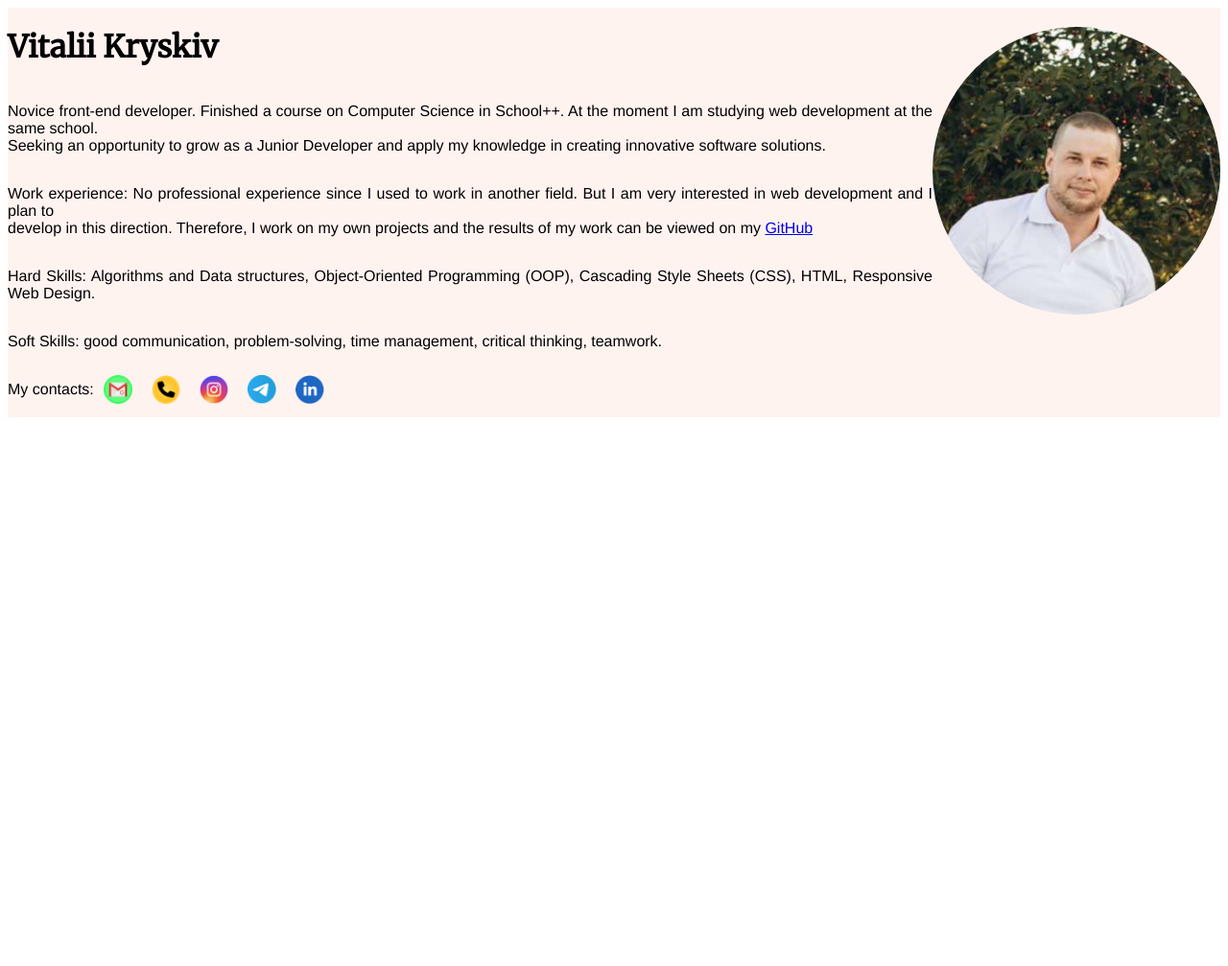
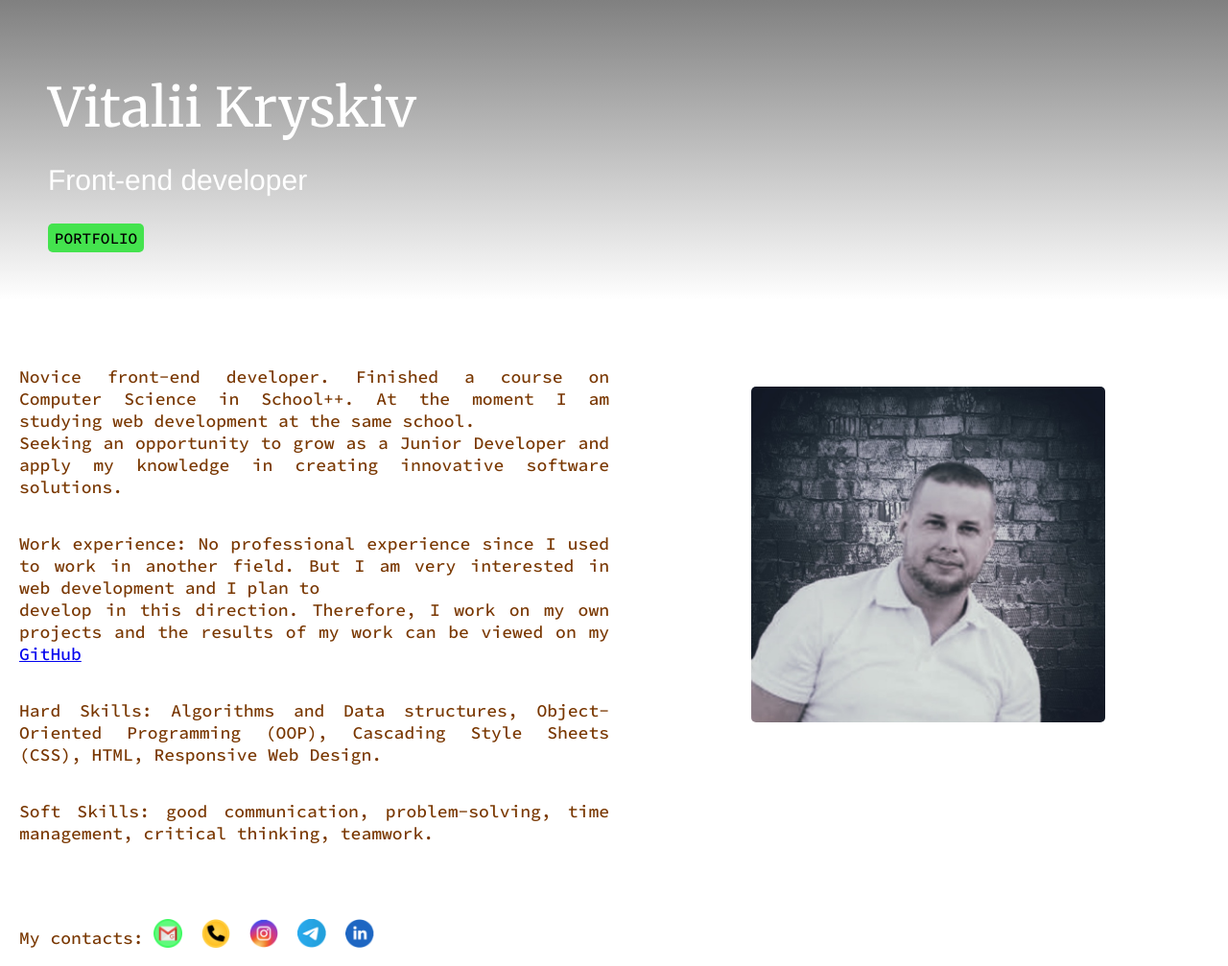
Before and after one commit to itsvetal/itsvetal.github.io, a plain HTML site: page index.html in a window 1280 px wide. Shown: the whole page at 96% size. Before the commit the page ends 800 px from the top, so only its background shows below. Drawn offline with Linux system fonts and the light colour scheme.

Commit message:
Redesign website V2.2

```diff
--- a/index.html
+++ b/index.html
@@ -7,12 +7,30 @@
     <title>Summary of Vitalii Kryskiv</title>
     <link href="https://fonts.googleapis.com/css2?family=Merriweather" rel="stylesheet">
     <link href="https://fonts.googleapis.com/css2?family=Work+Sans" rel="stylesheet">
+    <link href="https://fonts.googleapis.com/css2?family=Source+Code+Pro:ital,wght@0,200..900;1,200..900&display=swap" rel="stylesheet">
 </head>
 <body>
-<!--Create container for the flex items-->
 <div class="container">
+    <header>
+        <div class="nav">
+            <div class="nav_text">
+                <h1>Vitalii Kryskiv</h1>
+                <p>Front-end developer</p>
+                <div class="portfolio">
+                    <div class="portfolio_btn">
+                    <button><span>PORTFOLIO</span></button>
+                    </div>
+                    <div class="dropdown_content">
+                        <a href="https://itsvetal.github.io/di-gi" target="_blank">Di Gi</a>
+                    </div>
+                </div>
+            </div>
+
+        </div>
+    </header>
+
+    <section>
         <div class="text">
-        <h1>Vitalii Kryskiv</h1>
             <p>Novice front-end developer. Finished a course on Computer Science in School++.
                 At the moment I am studying web development at the same school.<br> Seeking an
                 opportunity to grow as a Junior Developer and apply my knowledge in creating
@@ -25,9 +43,15 @@
                 Cascading Style Sheets (CSS), HTML, Responsive Web Design.</p>
             <p>Soft Skills: good communication, problem-solving, time management, critical thinking,
                 teamwork.</p>
+        </div>
+        <div class="logo">
+            <img src="images/image_1.jpg" alt="profile image">
+        </div>
+    </section>
 
+    <footer>
         <div class="contacts">
-            <div class="contats_text"><p>My contacts:</p></div>
+            <div class="contacts_text"><p>My contacts:</p></div>
             <div class="social">
                 <a href="mailto:vitaliikryskiv.develpment@gmail.com"><img src="images/gmail.png" alt="mail"></a>
             </div>
@@ -42,15 +66,11 @@
                 <a href="https://t.me/iTs_Vetal"><img src="images/telegram.png" alt="telegram"></a>
             </div>
             <div class="social">
-                <a href="https://www.linkedin.com/in/vitalii-kryskiv-6bab21306/"><img src="images/linkedin.png" alt="linkedin"></a>
+                <a href="https://www.linkedin.com/in/vitalii-kryskiv-6bab21306/"><img src="images/linkedin.png"
+                                                                                      alt="linkedin"></a>
             </div>
         </div>
-
-    </div>
-
-    <div class="logo">
-        <img src="images/image.jpg" alt="profile image">
-    </div>
+    </footer>
 </div>
 </body>
 </html>
--- a/style.css
+++ b/style.css
@@ -1,72 +1,128 @@
-/**
-Use flex and justify-content for placement of blocks at the center
- */
+
 body {
     display: flex;
     justify-content: center;
+    margin: 0;
+    color: #793700;
+    font-family: "Source Code Pro", "Times New Roman", serif;
+    font-size: 18px;
+    font-weight: 500;
 }
 
-/**
-Create flex container for two items flex description and block logo.
- */
+
 .container {
     display: flex;
-    justify-content: space-around;
-    background-color: #FFF3F0;
-    max-width: 1600px;
+    flex-direction: column;
+    width: 100%;
+    max-width: 1440px;
     text-align: justify;
 
-    /**
-    Block with a image.
-     */
+    .nav {
+        display: flex;
+        flex-direction: row;
+        background-image: linear-gradient(grey, transparent);
+
+    }
+
+    .nav_text {
+        margin: 50px;
+        color: white;
+    }
+
+    .nav h1 {
+        font-family: "Merriweather", "Times New Roman", serif;
+        font-style: normal;
+        font-size: 56px;
+        font-weight: 400;
+        line-height: 48px;
+    }
+
+    .nav p {
+        font-family: "Work+Sans", "Helvetica", sans-serif;
+        font-size: 30px;
+        line-height: 30px;
+        font-weight: 400;
+    }
+
+    span {
+        font-family: "Source Code Pro", "Times New Roman", serif;
+        font-size: 16px;
+        font-weight: 500;
+    }
+
+    .portfolio {
+        display: block;
+        position: relative;
+    }
+
+    .portfolio_btn button {
+        width: 100px;
+        height: 30px;
+        background-color: #44E34E;
+        border-radius: 5px;
+        border: none;
+        cursor: pointer;
+    }
+
+    .portfolio_btn button:hover {
+        background-color: rgba(68, 227, 79, 0.5);
+    }
+
+    .portfolio:hover .dropdown_content {
+        display: block;
+    }
+
+    .dropdown_content {
+        display: none;
+        position: absolute;
+        background-color: #f9f9f9;
+        width: 100px;
+        justify-content: center;
+        z-index: 1;
+    }
+
+    .dropdown_content a {
+        text-decoration: none;
+        color: black;
+    }
+
+    section {
+        display: flex;
+        flex-direction: row;
+        justify-content: space-between;
+    }
+
+    .text {
+        display: flex;
+        flex-direction: column;
+        justify-content: start;
+        align-items: start;
+        width: 50%;
+        margin: 50px 20px;
+    }
 
     .logo {
-        width: 20%;
-        margin-top: 20px;
+        width: 30%;
+        margin: 90px 10%;
         min-width: 300px;
 
         img {
             display: block;
             width: 100%;
             height: auto;
-            border-radius: 50%;
+            border-radius: 5px;
         }
     }
 
-    /**
-    Flex item with the text.
-    Set direction and fonts for a text
-     */
-
-    .text {
-        display: flex;
-        flex-direction: column;
-        justify-content: start;
-        align-items: start;
-
-
-        h1 {
-            font-family: "Merriweather", "Times New Roman", serif;
-            font-style: normal;
-        }
-
-        p {
-            font-family: "Work+Sans", "Helvetica", sans-serif;
-        }
-
-        /*
-        Contacts for feedback
-         */
     .contacts {
         display: flex;
         flex-direction: row;
-            justify-content: start;
+        margin-left: 20px;
     }
 
     .contacts .social {
         display: flex;
         justify-content: center;
-
 
     }
 
@@ -76,29 +132,29 @@ Create flex container for two items flex description and block logo.
         margin: 10px;
     }
 
-    }
+
 }
 
 /**
 Media query with style rules for good looking on other devices
  */
 @media screen and (max-width: 800px) {
-    .container {
-        flex-direction: column-reverse;
-        align-items: center;
+    /*.container {*/
+    /*    flex-direction: column-reverse;*/
+    /*    align-items: center;*/
 
-        .logo {
-            display: flex;
-            justify-content: center;
-            width: 50%;
+    /*    .logo {*/
+    /*        display: flex;*/
+    /*        justify-content: center;*/
+    /*        width: 50%;*/
 
-            img {
-                width: 80%;
+    /*        img {*/
+    /*            width: 80%;*/
+    /*        }*/
+    /*    }*/
+
+    /*    .text {*/
+    /*        margin: 0;*/
+    /*    }*/
+    /*}*/
 }
-        }
-
-        .text {
-            margin: 0;
-        }
-    }
-}
```
Also changed, not shown: images/image.png (added), images/image_1.jpg (added). Lines whose indentation alone changed are shown as unchanged.
